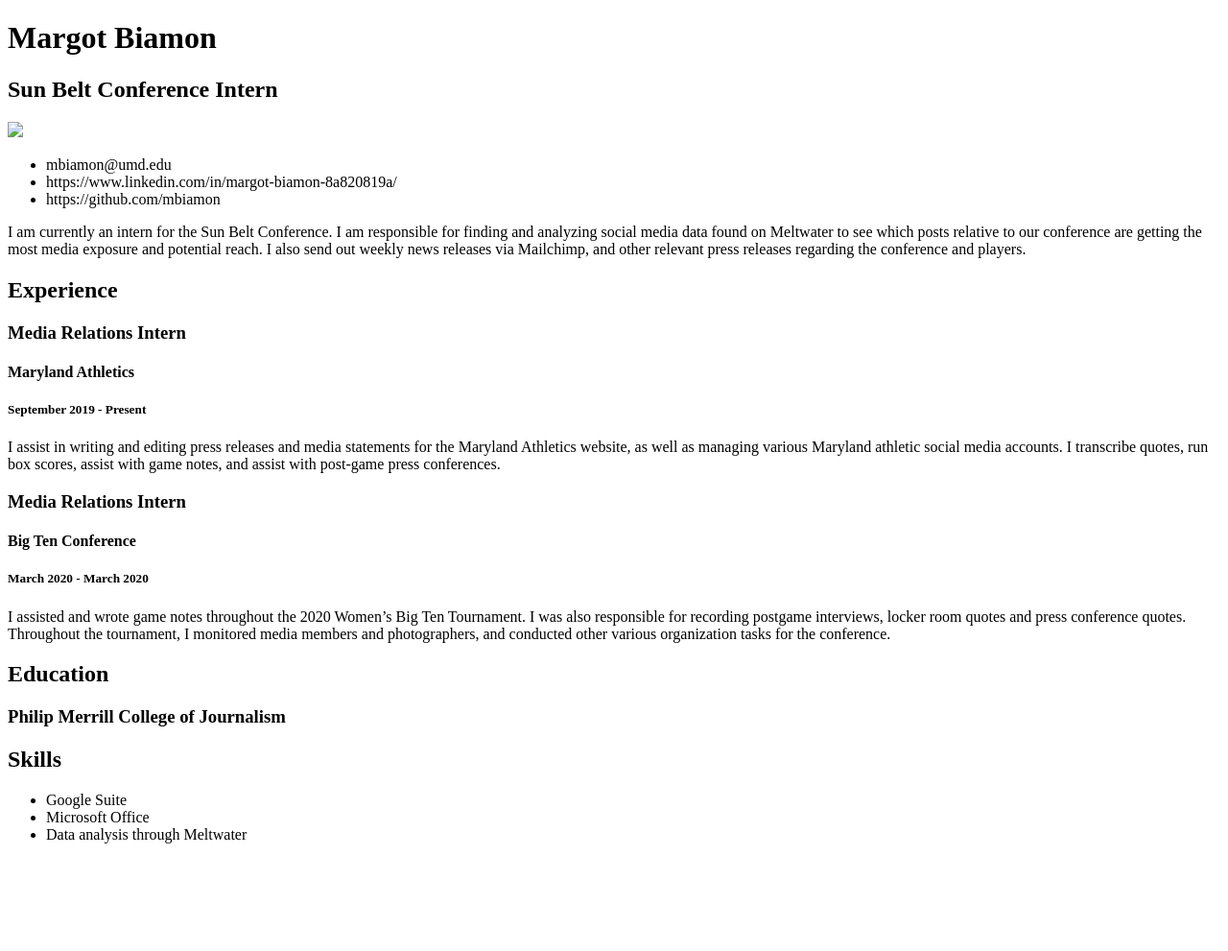
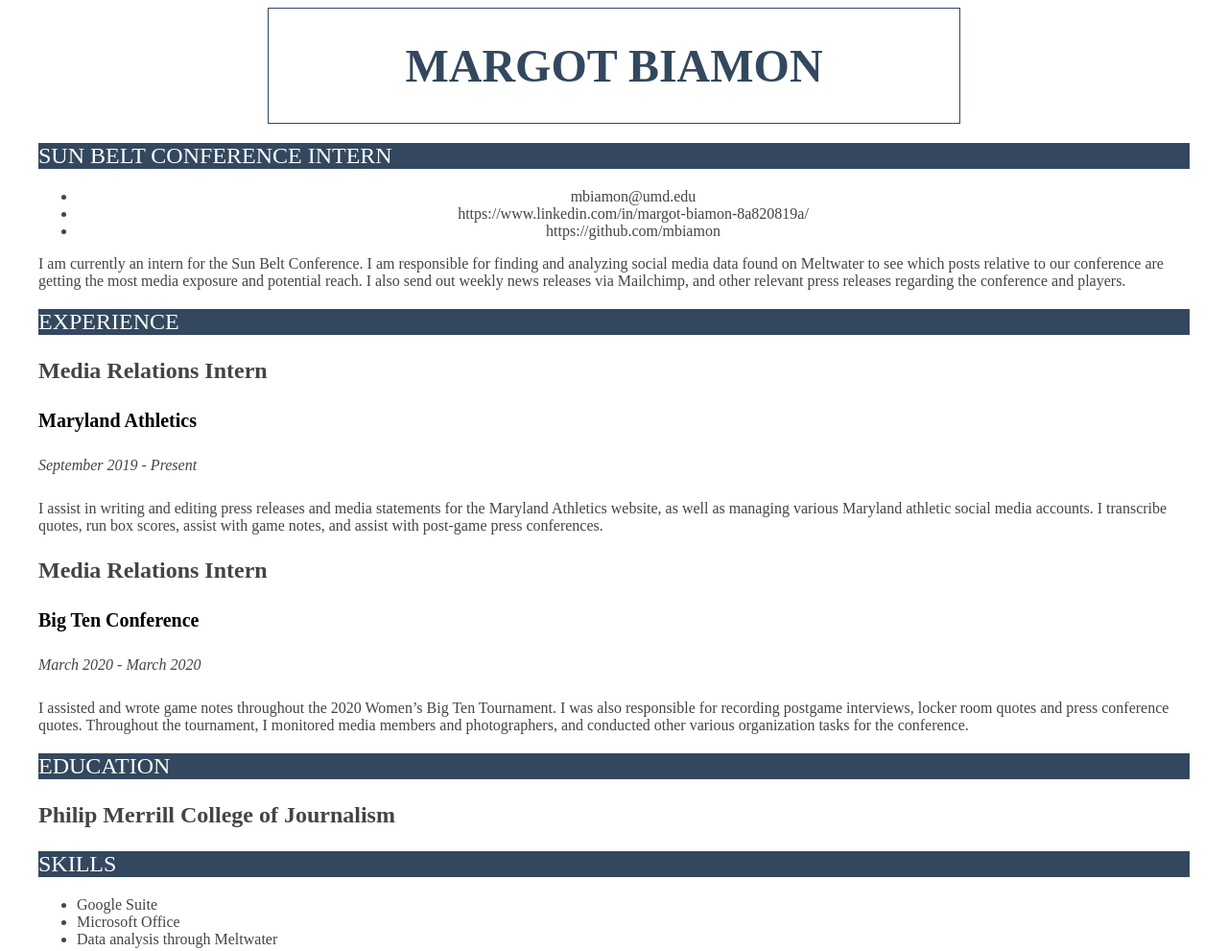
Before and after one commit to mbiamon/Resume, a plain HTML site: page index.html in a window 1280 px wide. Shown: the whole page at 96% size. Before the commit the page ends 895 px from the top, so only its background shows below. Drawn offline with Linux system fonts and the light colour scheme.

Commit message:
Add files via upload
final basic HTML resume

```diff
--- a/index.html
+++ b/index.html
@@ -1,43 +1,150 @@
 <!doctype html>
 
 <html lang = "en">
+<head>
+  <link rel="stylesheet" href="style.css">
+  <style>
+    .name {
+      border: 1px solid #33485e;
+      margin:0 auto;
+      width:60%;
+      min-width:300px;
+    }
+    .sectionHeader {
+      width:70%
+      min-width:300px;
+      margin-bottom:10px;
+      margin-top:20px:
+      margin-left:0px;
+      margin-right:0px;
+    }
 
+    .jobTitle {
+
+    }
+
+    .organization {
+      font-size:1.25em;
+    }
+    .date {
+      margin-top:2px;
+      margin-bottom:0px;
+      margin-left:0px;
+      margin-right:0px;
+    }
+    .description {
+      margin-top:10px;
+      margin-bottom:10px;
+      margin-left:0px;
+      margin-right:0px;
+    }
+
+    .menu {
+      margin-top:0px;
+      margin-bottom:0px;
+      margin-left:0px;
+      margin-right:0px;
+      text-align: center;
+      display:inline;
+    }
+
+    .do {
+      margin-top:5px;
+      margin-bottom:0px;
+      margin-left:0px;
+      margin-right:0px;
+    }
+
+    .title {
+      margin-top:20px;
+      margin-bottom:0px;
+      margin-left:0px;
+      margin-right:0px;
+      align-text:center;
+      font-weight:600px;
+    }
+
+    .container{
+      width:100%;
+      max-width: 1200px;
+      margin:0 auto;
+    }
+
+
+    </style>
+</head>
 
 
 <body>
-  <!-- I built this myself!-->
-  <title> Margot Biamon Resume</title>
+<div class="container">
+    <!-- I built this myself!-->
+  <title class="title"> Margot Biamon Resume</title>
 
-  <h1> Margot Biamon</h1>
-  <h2><strong>Sun Belt Conference Intern</strong></h2>
-  <img src= "/Users/margotbiamon/Documents/resumepic.jpg" width="300">
+
+<div class="name">
+  <h1 > Margot Biamon</h1>
+</div>
+<div class="title">
+  <h2>Sun Belt Conference Intern</h2>
+</div>
+  <!--<img src= "/Users/margotbiamon/Documents/resumepic.jpg" width="300">!-->
+<div class="menu">
   <ul>
     <li> mbiamon@umd.edu </li>
     <li> https://www.linkedin.com/in/margot-biamon-8a820819a/</li>
     <li> https://github.com/mbiamon </li>
   </ul>
+</div>
+<div class="description">
   <p> I am currently an intern for the Sun Belt Conference. I am responsible for finding and analyzing social media data found on Meltwater to see which posts relative to our conference are getting the most media exposure and potential reach. I also send out weekly news releases via Mailchimp, and other relevant press releases regarding the conference and players. </p>
-  <h2> Experience </h2>
-  <h3> Media Relations Intern </h3>
-  <h4> Maryland Athletics </h4>
-  <h5> September 2019 - Present </h5>
+</div>
+<div class="sectionHeader">
+  <h2 > Experience </h2>
+</div>
+
+<div class="jobTitle">
+  <h3 > Media Relations Intern </h3>
+</div>
+<div class="organization">
+  <h4 > Maryland Athletics </h4>
+</div>
+<div class="date">
+  <h5 > September 2019 - Present </h5>
+</div>
+<div class="description">
   <p> I assist in writing and editing press releases and media statements for the Maryland Athletics website, as well as managing various Maryland athletic social media accounts. I transcribe quotes, run box scores, assist with game notes, and assist with post-game press conferences.</p>
+</div>
+<div class="jobTitle">
+  <h3 > Media Relations Intern </h3>
+</div>
+<div class="organization">
+  <h4 > Big Ten Conference </h4>
+</div>
+<div class="date">
+  <h5 > March 2020 - March 2020 </h5>
+</div>
+<div class="description">
+  <p> I assisted and wrote game notes throughout the 2020 Women’s Big Ten Tournament. I was also responsible for recording postgame interviews, locker room quotes and press conference quotes. Throughout the tournament, I monitored media members and photographers, and conducted other various organization tasks for the conference. </p>
+</div>
+<div class="sectionHeader">
+  <h2 > Education </h2>
+</div>
+<div class="jobTitle">
+  <h3> Philip Merrill College of Journalism </h3>
+  </div>
 
-  <h3> Media Relations Intern </h3>
-  <h4> Big Ten Conference </h4>
-  <h5> March 2020 - March 2020 </h5>
-  <p> I assisted and wrote game notes throughout the 2020 Women’s Big Ten Tournament. I was also responsible for recording postgame interviews, locker room quotes and press conference quotes. Throughout the tournament, I monitored media members and photographers, and conducted other various organization tasks for the conference. </p>
-
-  <h2> Education </h2>
-  <h3> Philip Merrill College of Journalism </h3>
-
-  <h2> Skills </h2>
+<div class="sectionHeader">
+  <h2 > Skills </h2>
+</div>
+<div class="do">
   <ul>
     <li> Google Suite </li>
     <li> Microsoft Office </li>
     <li> Data analysis through Meltwater </li>
   </ul>
+</div>
 
+</div>
 </body>
 
 
--- /dev/null
+++ b/style.css
@@ -0,0 +1,63 @@
+/* styles for my resume */
+
+/*change name and font and size*/
+h1 {
+  font-family: "Open Sans, Arial, sans-serif";
+  color: #33485e;
+  text-transform: uppercase;
+  text-align: center;
+  font-size: 3em;
+}
+
+/*change size for section header*/
+h2 {
+  font-family: "Open Sans, Arial, sans-serif";
+  font-weight: 400;
+  font-size: 1.5em;
+  text-transform:uppercase;
+  color:white;
+  background-color: #33485e;
+}
+
+/*change size and font for job title  */
+h3 {
+  font-family: "Open Sans, Arial, sans-serif";
+  color: #444;
+  font-weight:bold;
+  font-size:1.5em;
+  font-weight:600;
+}
+
+}
+/* change size and font for company worked at */
+h4 {
+  font-family: "Open Sans, Arial, sans-serif";
+  color: #444;
+  font-weight: 400;
+  font-size:1.5em;
+  font-weight:400;
+}
+/* change size and font for date*/
+h5 {
+  font-family: "Open Sans, Arial, sans-serif";
+  color: #444;
+  font-weight: 400;
+  font-size:1em;
+  font-weight:400;
+  font-style: italic;
+}
+
+/*change size and font for unordered lists */
+ul, li {
+  font-family: "Open Sans, Arial, sans-serif";
+  color: #444;
+  font-weight: 400;
+  font=-size: 1em;
+}
+
+/* change boldness and color for paragraph text */
+p {
+  font-family: "Open Sans, Arial, sans-serif";
+  color: #444;
+  font-weight: 400;
+}
```
